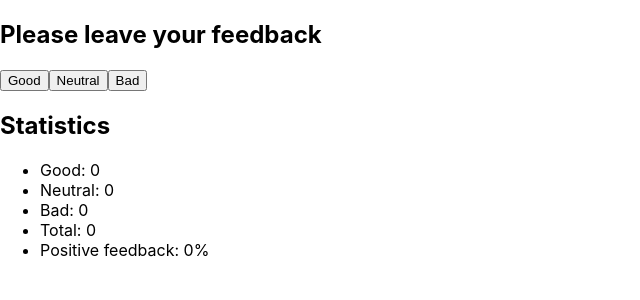
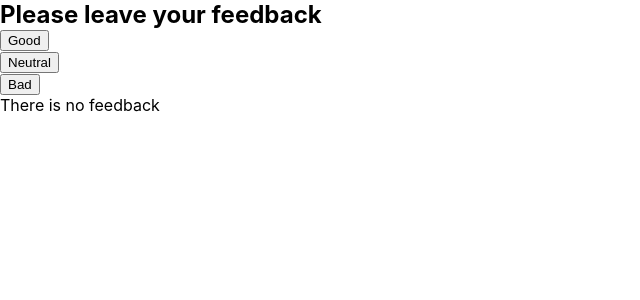
Before and after one commit to Dvorakovskyi/goit-react-hw-02-feedback, a React (Create React App) app: page / in a window 1280 px wide. Shown: the top 300 px of the page, without its empty margins (0-640 px from the left). Built offline with nearby package versions, Linux system fonts and the light colour scheme.

Commit message:
Виконав завдання 1

```diff
--- a/src/components/Feedback/Feedback.jsx
+++ b/src/components/Feedback/Feedback.jsx
@@ -1,6 +1,9 @@
 import React from 'react';
 import FeedbackOptions from '../FeedbackOptions/FeedbackOptions';
 import Statistics from '../Statistics/Statistics';
+import Section from 'components/Section/Section';
+import Notification from 'components/Notification/Notification';
+import { StyledWrapper } from './Feedback.styled';
 
 class Feedback extends React.Component {
   state = {
@@ -53,11 +56,21 @@ class Feedback extends React.Component {
 
     return (
       <div>
+        <Section
+          title="Please leave your feedback"
+          children={
             <FeedbackOptions
-          good={this.handleBtnClick}
-          neutral={this.handleBtnClick}
-          bad={this.handleBtnClick}
+              options={Object.keys(this.state)}
+              onLeaveFeedback={this.handleBtnClick}
             />
+          }
+        />
+        {totalFeedback <= 0 ? (
+          <Notification message="There is no feedback" />
+        ) : (
+          <Section
+            title="Statistics"
+            children={
               <Statistics
                 good={this.state.good}
                 neutral={this.state.neutral}
@@ -65,6 +78,9 @@ class Feedback extends React.Component {
                 total={totalFeedback}
                 positiveFeedback={positiveFeedbackPercentage}
               />
+            }
+          />
+        )}
       </div>
     );
   }
--- /dev/null
+++ b/src/components/Feedback/Feedback.styled.js
@@ -0,0 +1,5 @@
+// import styled from "styled-components";
+
+// export const StyledWrapper = styled.div`
+//     padding: 20px;
+// `;
--- a/src/components/FeedbackOptions/FeedbackOptions.jsx
+++ b/src/components/FeedbackOptions/FeedbackOptions.jsx
@@ -1,29 +1,29 @@
-import React from "react";
+import React from 'react';
 import PropTypes from 'prop-types';
 
-const FeedbackOptions = ({ good, neutral, bad }) => {
-    return (
-    <section>
-        <h1>Please leave your feedback</h1>
-        <div>
-            <button type="button" onClick={good}>
-                Good
+const FeedbackOptions = ({ options, onLeaveFeedback }) => {
+  return (
+    <ul>
+      {options.map(option => {
+        return (
+          <li option={option} key={option}>
+            <button type="button" onClick={onLeaveFeedback}>
+              {toUpperCase(option)}
             </button>
-            <button type="button" onClick={neutral}>
-                Neutral
-            </button>
-            <button type="button" onClick={bad}>
-                Bad
-            </button>
-        </div>
-        </section>
-    )
+          </li>
+        );
+      })}
+    </ul>
+  );
 };
 
-FeedbackOptions.propTypes = {
-    good: PropTypes.func.isRequired,
-    neutral: PropTypes.func.isRequired,
-    bad: PropTypes.func.isRequired,
+function toUpperCase(word) {
+  return word.charAt(0).toUpperCase() + word.slice(1);
 }
 
+FeedbackOptions.propTypes = {
+  options: PropTypes.array.isRequired,
+  onLeaveFeedback: PropTypes.func.isRequired,
+};
+
 export default FeedbackOptions;
--- /dev/null
+++ b/src/components/Notification/Notification.jsx
@@ -0,0 +1,16 @@
+import React from 'react';
+import PropTypes from 'prop-types';
+
+const Notification = ({message}) => {
+  return (
+    <section>
+      <p>{message}</p>
+    </section>
+  );
+};
+
+Notification.propTypes = {
+  message: PropTypes.string.isRequired,
+};
+
+export default Notification;
--- /dev/null
+++ b/src/components/Section/Section.jsx
@@ -0,0 +1,18 @@
+import React from 'react';
+import PropTypes from 'prop-types';
+
+const Section = ({ title, children }) => {
+  return (
+    <section>
+      <h2>{title}</h2>
+      {children}
+    </section>
+  );
+};
+
+Section.propTypes = {
+  title: PropTypes.string,
+  children: PropTypes.object,
+};
+
+export default Section;
--- a/src/components/Statistics/Statistics.jsx
+++ b/src/components/Statistics/Statistics.jsx
@@ -1,10 +1,8 @@
-import React from "react";
+import React from 'react';
 import PropTypes from 'prop-types';
 
-const Statistics = ({ good, neutral, bad, total=0, positiveFeedback }) => {
+const Statistics = ({ good, neutral, bad, total = 0, positiveFeedback }) => {
   return (
-        <section>
-            <h2>Statistics</h2>
     <ul>
       <li>Good: {good}</li>
       <li>Neutral: {neutral}</li>
@@ -12,8 +10,7 @@ const Statistics = ({ good, neutral, bad, total=0, positiveFeedback }) => {
       <li>Total: {total}</li>
       <li>Positive feedback: {positiveFeedback}%</li>
     </ul>
-        </section>
-    )
+  );
 };
 
 Statistics.propTypes = {
@@ -22,6 +19,6 @@ Statistics.propTypes = {
   bad: PropTypes.number.isRequired,
   total: PropTypes.number.isRequired,
   positiveFeedback: PropTypes.number.isRequired,
-}
+};
 
 export default Statistics;
--- a/src/index.css
+++ b/src/index.css
@@ -13,3 +13,29 @@ code {
   font-family: source-code-pro, Menlo, Monaco, Consolas, 'Courier New',
     monospace;
 }
+
+ul {
+  list-style: none;
+  margin: 0;
+  padding: 0;
+}
+
+a {
+  text-decoration: none;
+}
+
+h1,
+h2,
+h3,
+h4,
+h5,
+h6,
+p {
+  margin: 0;
+}
+
+img {
+  display: block;
+  max-width: 100%;
+  height: auto;
+}
```
Lines whose indentation alone changed are shown as unchanged.
